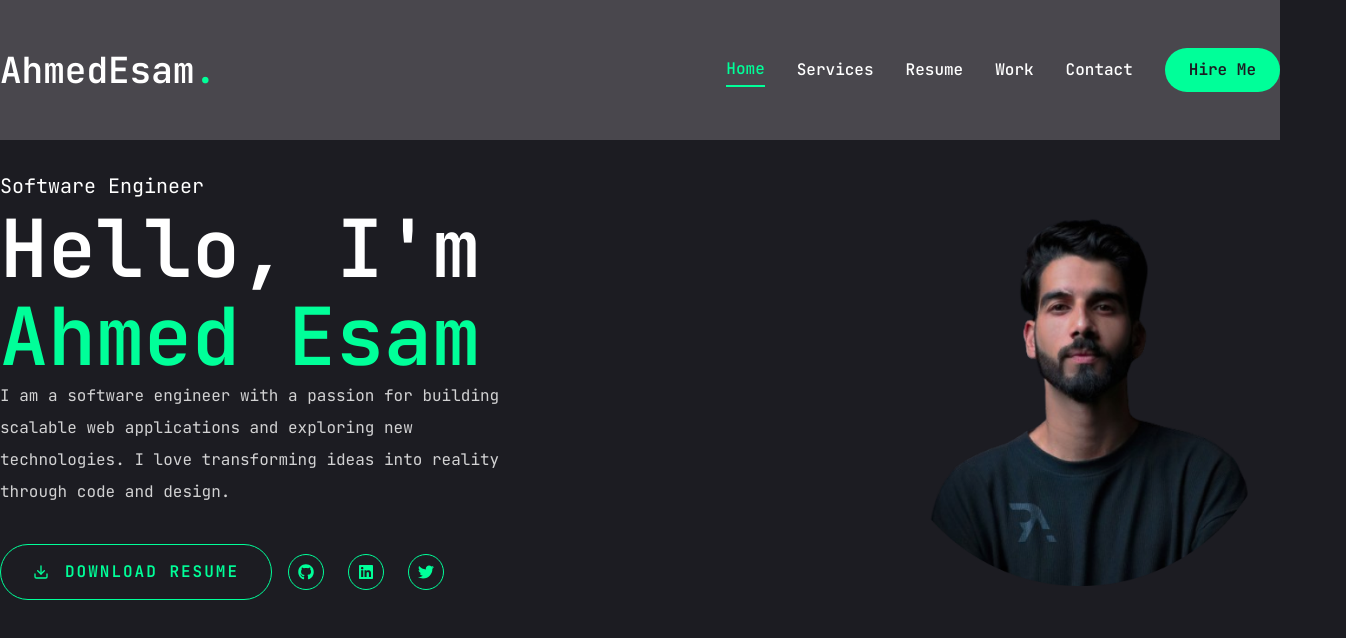
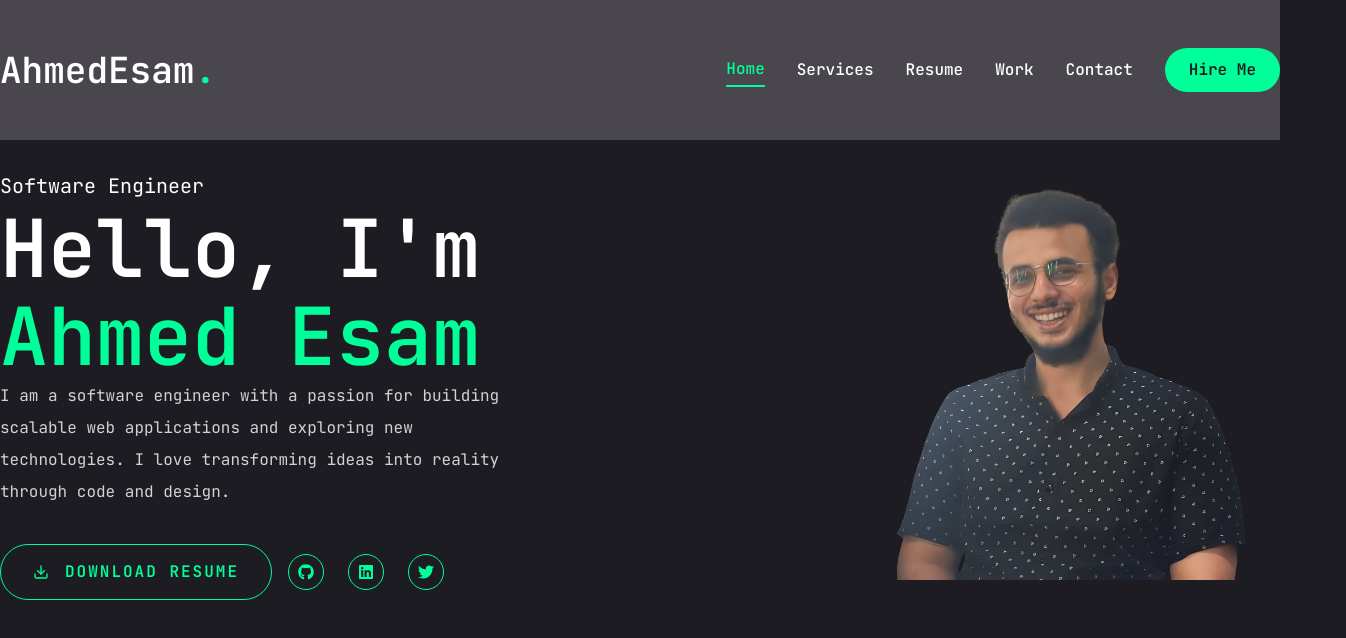
Before and after one commit to AhmedEsam2002/portfolio, a Next.js app: page / in a window 1280 px wide. Shown: the top 638 px of the page, 1346 px wide, since content can reach past the window. Built offline with nearby package versions, Linux system fonts and the light colour scheme.

Commit message:
Refactor code structure for improved readability and maintainability

```diff
--- a/app/page.js
+++ b/app/page.js
@@ -6,8 +6,8 @@ export default function Home() {
   return (
     <>
       <section className="h-full">
-        <div className="container mx-auto">
-          <div className="flex flex-col xl:flex-row items-center justify-between pt-4 xl:pt-8  xl:pb-24">
+        <div className="container mx-auto ">
+          <div className="flex flex-col xl:flex-row items-center justify-between pt-4 xl:pt-8  xl:pb-2">
             <div className="text-center xl:text-left">
               <span className="text-xl">Software Engineer</span>
               <h1 className="h1">
@@ -39,7 +39,7 @@ export default function Home() {
                 </div>
               </div>
             </div>
-            <div>
+            <div className="-order-1 xl:order-none mb-8 xl:mb-0">
               <Photo />
             </div>
           </div>
--- a/components/Photo.jsx
+++ b/components/Photo.jsx
@@ -1,10 +1,67 @@
-import React from "react";
+"use client";
 import Image from "next/image";
-import photo from "../assets/photo.png";
+import myimg from "../assets/AhmedEssam.png";
+import { motion } from "framer-motion";
+
 export default function Photo() {
   return (
-    <div>
-      <Image src={photo} alt="Photo" width={400} height={400} />
+    <div className="relative w-full h-full flex items-center justify-center my-5 xl:mt-2">
+      <motion.div
+        initial={{ opacity: 0 }}
+        animate={{
+          opacity: 1,
+          transition: { delay: 1, duration: 0.4, ease: "easeIn" },
+        }}
+        className="relative"
+      >
+        {/* Circle */}
+        <motion.svg
+          className="absolute w-[350px] h-[350px] xl:w-[506px] xl:h-[506px] -top-5 -left-5 xl:-top-10 xl:-left-10"
+          fill="transparent"
+          viewBox="0 0 506 506"
+          xmlns="http://www.w3.org/2000/svg"
+        >
+          <motion.circle
+            cx="253"
+            cy="253"
+            r="250"
+            stroke="var(--color-accent)"
+            strokeWidth="4"
+            strokeLinecap="round"
+            strokeLinejoin="round"
+            initial={{ strokeDasharray: "24 10 0 0" }}
+            animate={{
+              strokeDasharray: ["15 120 25 25", "16 25 92 72", "4 250 22 22"],
+              rotate: [120, 360],
+              transition: {
+                duration: 3,
+                ease: "easeInOut",
+                repeat: Infinity,
+                repeatType: "reverse",
+              },
+            }}
+          />
+        </motion.svg>
+
+        {/* Image */}
+        <motion.div
+          initial={{ opacity: 0 }}
+          animate={{
+            opacity: 1,
+            transition: { delay: 1.4, duration: 0.4, ease: "easeInOut" },
+          }}
+        >
+          <div className="w-[298px] h-[298px] xl:w-[400px] xl:h-[400px] mix-blend-lighten">
+            <Image
+              src={myimg}
+              alt="Ahmed Esam"
+              className="object-contain"
+              priority
+              quality={100}
+            />
+          </div>
+        </motion.div>
+      </motion.div>
     </div>
   );
 }
```
Also changed, not shown: assets/AhmedEssam.png (added).
